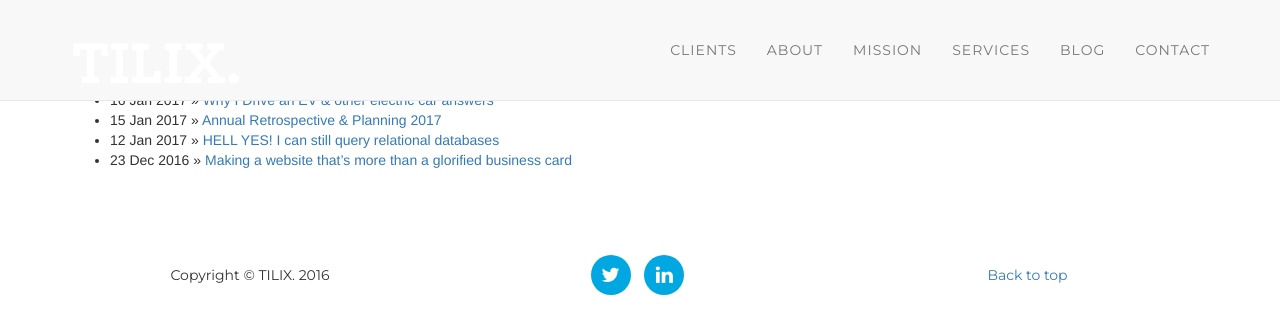
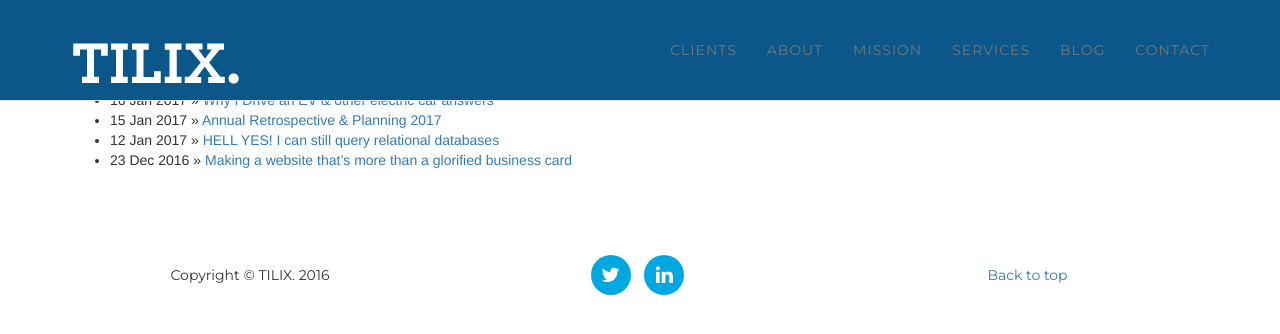
Before and after one commit to milomedia/tilix, a Jekyll site: the page built from blog-grant.html, in a window 1280 px wide. Shown: the top 334 px of the page. Built offline with Jekyll 4.4.1, drawn with Linux system fonts in a browser that asks for light colours; nearby versions of some CDN libraries; a script that is not in the unit is left out.

Commit message:
Update default-grant.html

```diff
--- a/_layouts/default-grant.html
+++ b/_layouts/default-grant.html
@@ -29,7 +29,7 @@
 
 
 
-  <body id="page-top" class="index">
+  <body id="page-top" class="blog">
 
         <!-- Navigation -->
     <nav class="navbar navbar-default navbar-fixed-top">
```
